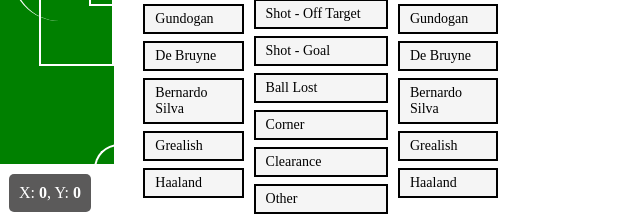
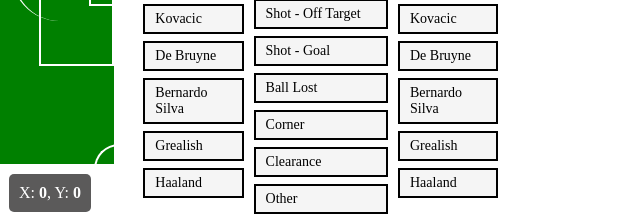
Before and after one commit to romanolopez23/SportsDataCollection, a plain HTML site: page index.html in a window 1280 px wide. Shown: the part 411-627 px from the top of the page, 439-1079 px from the left. Drawn offline with Linux system fonts and the light colour scheme.

Commit message:
Test - Commit from Visual studio

```diff
--- a/index.html
+++ b/index.html
@@ -419,7 +419,7 @@
         <div class="button player-button" onclick="selectPlayer(this)" contenteditable="true" >Dias</div>
         <div class="button player-button" onclick="selectPlayer(this)" contenteditable="true" >Stones</div>
         <div class="button player-button" onclick="selectPlayer(this)" contenteditable="true" >Rodri</div>
-        <div class="button player-button" onclick="selectPlayer(this)" contenteditable="true" >Gundogan</div>
+        <div class="button player-button" onclick="selectPlayer(this)" contenteditable="true" >Kovacic</div>
         <div class="button player-button" onclick="selectPlayer(this)" contenteditable="true" >De Bruyne</div>
         <div class="button player-button" onclick="selectPlayer(this)" contenteditable="true" >Bernardo Silva</div>
         <div class="button player-button" onclick="selectPlayer(this)" contenteditable="true" >Grealish</div>
@@ -450,7 +450,7 @@
         <div class="button playerto-button" onclick="selecttoPlayer(this)" contenteditable="true" >Dias</div>
         <div class="button playerto-button" onclick="selecttoPlayer(this)" contenteditable="true" >Stones</div>
         <div class="button playerto-button" onclick="selecttoPlayer(this)" contenteditable="true" >Rodri</div>
-        <div class="button playerto-button" onclick="selecttoPlayer(this)" contenteditable="true" >Gundogan</div>
+        <div class="button playerto-button" onclick="selecttoPlayer(this)" contenteditable="true" >Kovacic</div>
         <div class="button playerto-button" onclick="selecttoPlayer(this)" contenteditable="true" >De Bruyne</div>
         <div class="button playerto-button" onclick="selecttoPlayer(this)" contenteditable="true" >Bernardo Silva</div>
         <div class="button playerto-button" onclick="selecttoPlayer(this)" contenteditable="true" >Grealish</div>
```
Also changed, not shown: xG_Calculator.html (+2 -2 lines).
